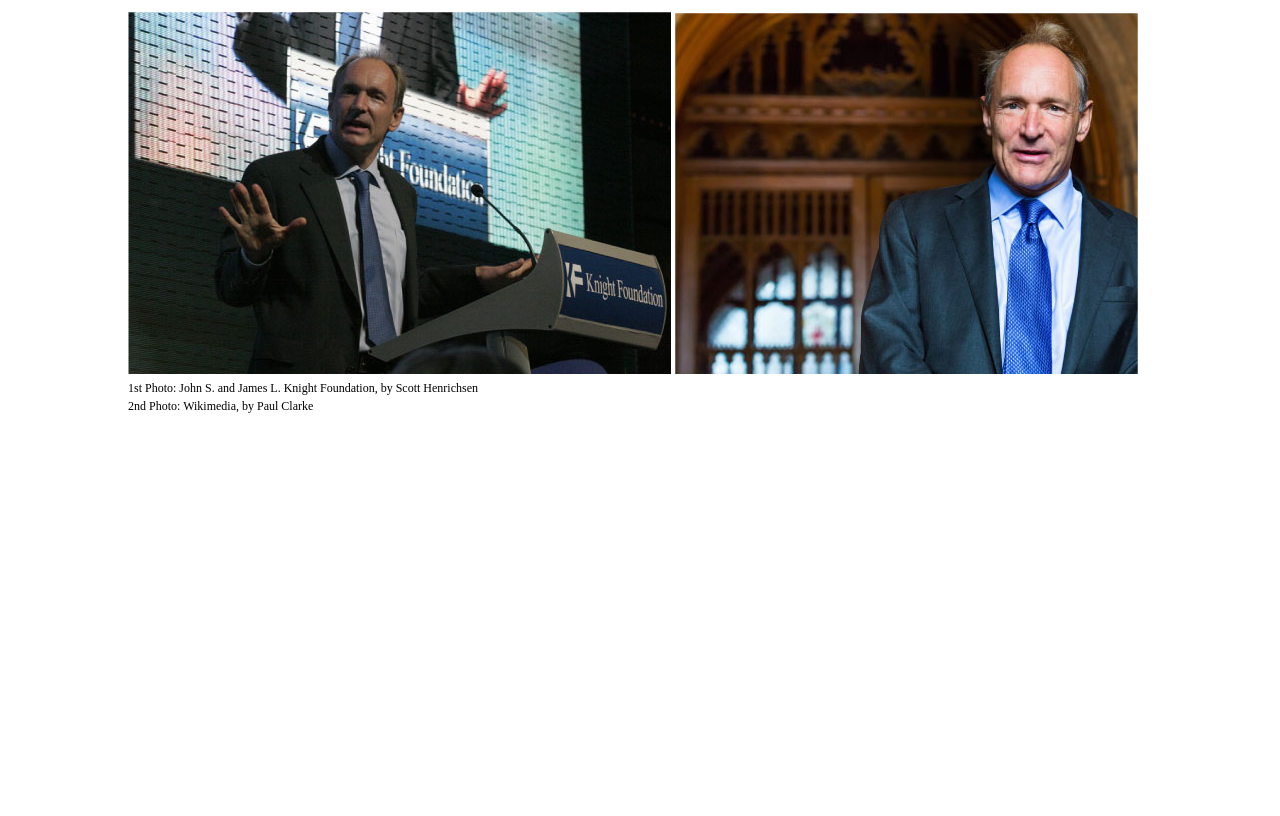
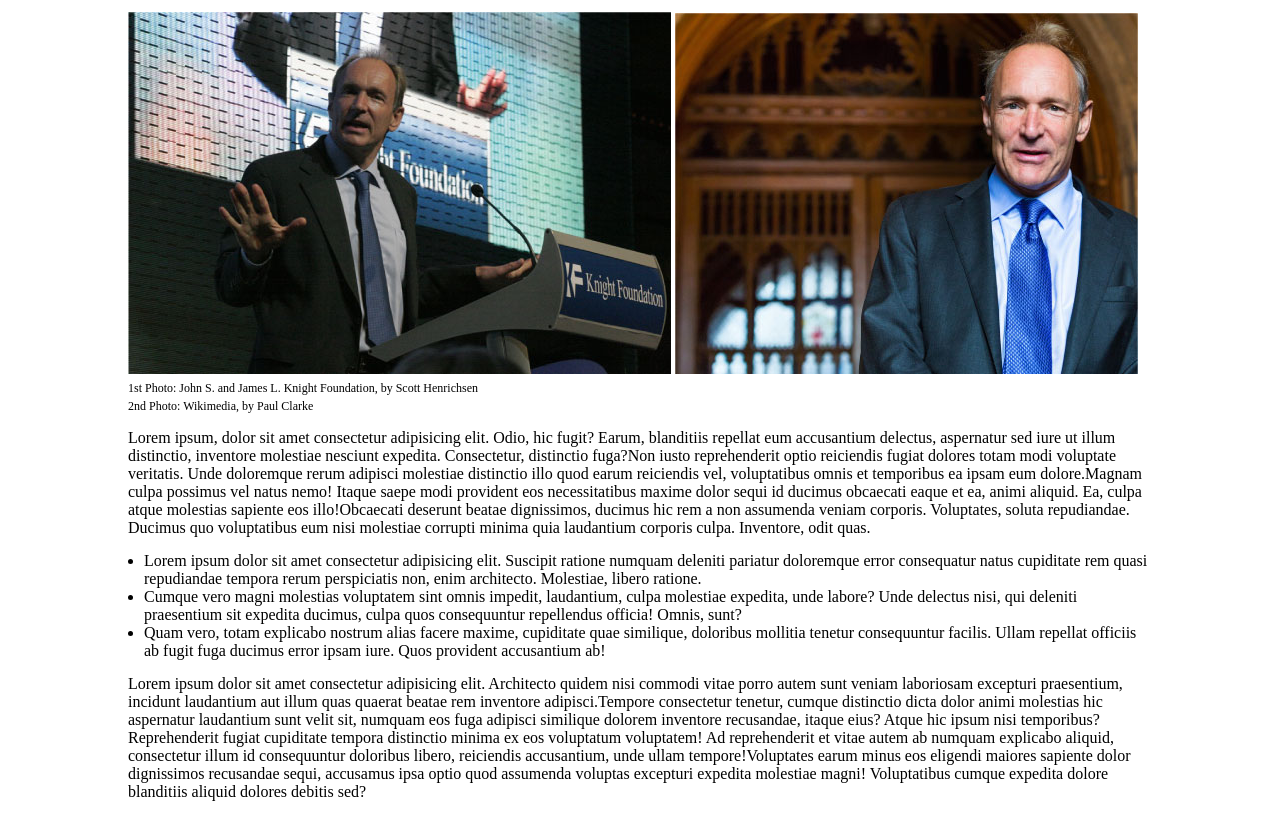
Before and after one commit to michelearcopinto/html-css-booleaner, a plain HTML site: page index.html in a window 1280 px wide. Shown: the part 274-1090 px from the top of the page. Before the commit the page ends 800 px from the top, so only its background shows below. Drawn offline with Linux system fonts and the light colour scheme.

Commit message:
Completion of article body and list

```diff
--- a/assets/css/style.css
+++ b/assets/css/style.css
@@ -53,3 +53,11 @@ a {
 .image_description {
     font-size: 12px;
 }
+
+p {
+    margin-block: 15px;
+}
+
+li {
+    margin-left: 1em;
+}
--- a/index.html
+++ b/index.html
@@ -21,6 +21,7 @@
             <h1>Internet deve essere al servizio del "bene pubblico": il manifesto di Tim Berners-Lee</h1>
             <span class="subtitle">Scritto da <a href="">The Booleaner</a></span><br>
             <span id="subtitle_second_row" class="subtitle">il 10/10/2020</span>
+
             <section>
                 <figure id="article_header_image">
                     <img src="./assets/img/tim-1.jpg" alt="image_main_01">
@@ -32,6 +33,49 @@
             </section>
 
             <section>
+                <p>
+                    Lorem ipsum, dolor sit amet consectetur adipisicing elit. Odio, hic fugit? Earum, blanditiis
+                    repellat eum accusantium delectus, aspernatur sed iure ut illum distinctio, inventore molestiae
+                    nesciunt expedita. Consectetur, distinctio fuga?Non iusto reprehenderit optio reiciendis fugiat
+                    dolores totam modi voluptate veritatis. Unde doloremque rerum adipisci molestiae distinctio illo
+                    quod earum reiciendis vel, voluptatibus omnis et temporibus ea ipsam eum dolore.Magnam culpa
+                    possimus vel natus nemo! Itaque saepe modi provident eos necessitatibus maxime dolor sequi id
+                    ducimus obcaecati eaque et ea, animi aliquid. Ea, culpa atque molestias sapiente eos illo!Obcaecati
+                    deserunt beatae dignissimos, ducimus hic rem a non assumenda veniam corporis. Voluptates, soluta
+                    repudiandae. Ducimus quo voluptatibus eum nisi molestiae corrupti minima quia laudantium corporis
+                    culpa. Inventore, odit quas.
+                </p>
+
+                <ul>
+                    <li>Lorem ipsum dolor sit amet consectetur adipisicing elit. Suscipit ratione numquam deleniti
+                        pariatur doloremque error consequatur natus cupiditate rem quasi repudiandae tempora rerum
+                        perspiciatis non, enim architecto. Molestiae, libero ratione.</li>
+                    <li>Cumque vero magni molestias voluptatem sint omnis impedit, laudantium, culpa molestiae expedita,
+                        unde labore? Unde delectus nisi, qui deleniti praesentium sit expedita ducimus, culpa quos
+                        consequuntur repellendus officia! Omnis, sunt?</li>
+                    <li>Quam vero, totam explicabo nostrum alias facere maxime, cupiditate quae similique, doloribus
+                        mollitia tenetur consequuntur facilis. Ullam repellat officiis ab fugit fuga ducimus error ipsam
+                        iure. Quos provident accusantium ab!</li>
+                </ul>
+
+                <table>
+
+                </table>
+
+                <p>
+                    Lorem ipsum dolor sit amet consectetur adipisicing elit. Architecto quidem nisi commodi vitae
+                    porro autem sunt veniam laboriosam excepturi praesentium, incidunt laudantium aut illum quas
+                    quaerat beatae rem inventore adipisci.Tempore consectetur tenetur, cumque
+                    distinctio dicta dolor animi molestias hic aspernatur laudantium sunt velit sit, numquam eos
+                    fuga adipisci similique dolorem inventore recusandae, itaque eius? Atque hic ipsum nisi
+                    temporibus?Reprehenderit fugiat cupiditate tempora distinctio minima ex eos
+                    voluptatum voluptatem! Ad reprehenderit et vitae autem ab numquam explicabo aliquid, consectetur
+                    illum id consequuntur doloribus libero, reiciendis accusantium, unde ullam
+                    tempore!Voluptates earum minus eos eligendi maiores sapiente dolor dignissimos
+                    recusandae sequi, accusamus ipsa optio quod assumenda voluptas excepturi expedita molestiae
+                    magni! Voluptatibus cumque expedita dolore blanditiis aliquid dolores debitis sed?
+                </p>
+
                 <figure>
                     <table>
 
```
